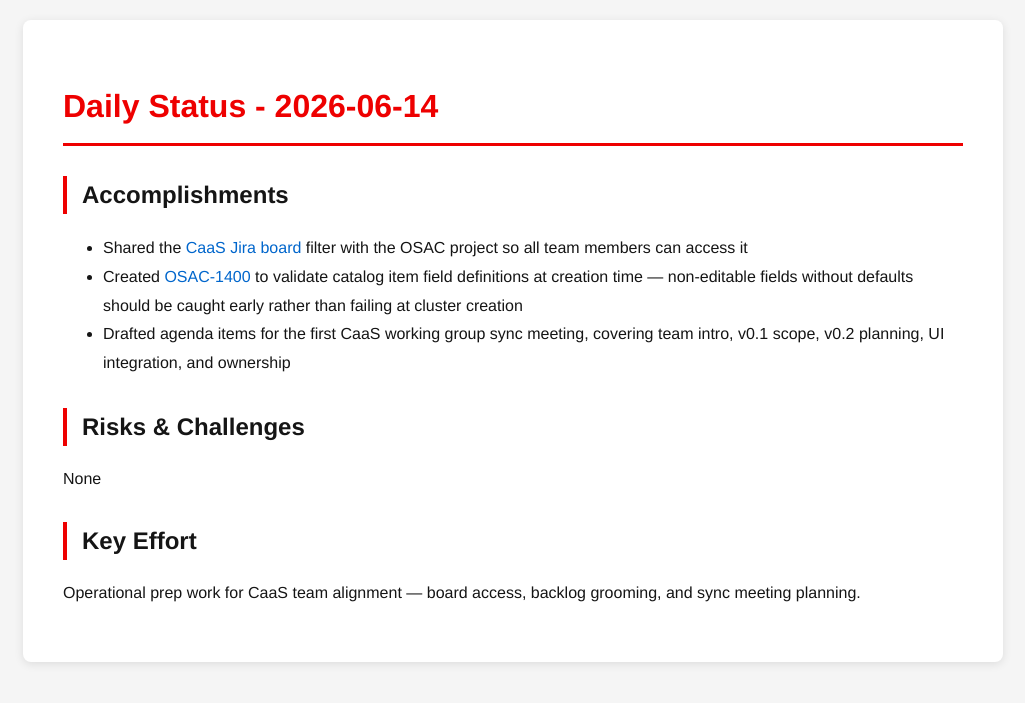
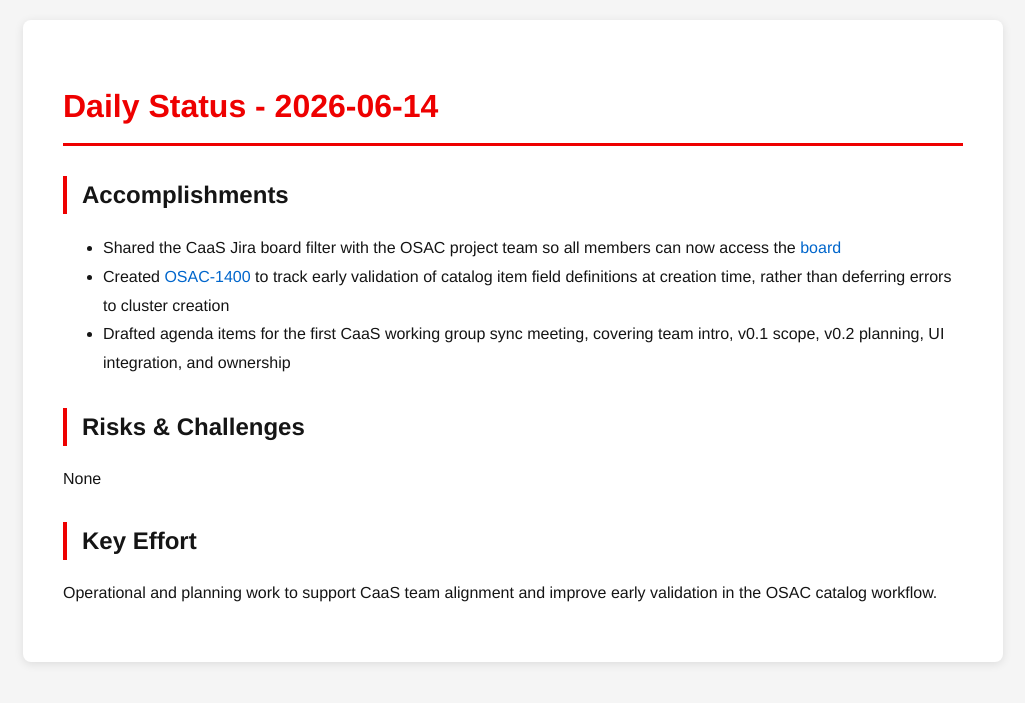
Before and after one commit to tzvatot/daily-status, a Jekyll site: the page built from 2026-06-14.md, in a window 1280 px wide. Shown: the top 703 px of the page, without its empty margins (127-1152 px from the left). Built offline with Jekyll 4.4.1, drawn with Linux system fonts in a browser that asks for light colours.

Commit message:
Daily status update - 2026-06-14

```diff
--- a/2026-06-14.md
+++ b/2026-06-14.md
@@ -7,12 +7,12 @@ date: 2026-06-14
 # Daily Status - 2026-06-14
 
 ## Accomplishments
-- Shared the [CaaS Jira board](https://redhat.atlassian.net/jira/software/c/projects/OSAC/boards/12411) filter with the OSAC project so all team members can access it
-- Created [OSAC-1400](https://redhat.atlassian.net/browse/OSAC-1400) to validate catalog item field definitions at creation time — non-editable fields without defaults should be caught early rather than failing at cluster creation
+- Shared the CaaS Jira board filter with the OSAC project team so all members can now access the [board](https://redhat.atlassian.net/jira/software/c/projects/OSAC/boards/12411)
+- Created [OSAC-1400](https://redhat.atlassian.net/browse/OSAC-1400) to track early validation of catalog item field definitions at creation time, rather than deferring errors to cluster creation
 - Drafted agenda items for the first CaaS working group sync meeting, covering team intro, v0.1 scope, v0.2 planning, UI integration, and ownership
 
 ## Risks & Challenges
 None
 
 ## Key Effort
-Operational prep work for CaaS team alignment — board access, backlog grooming, and sync meeting planning.
+Operational and planning work to support CaaS team alignment and improve early validation in the OSAC catalog workflow.
```
